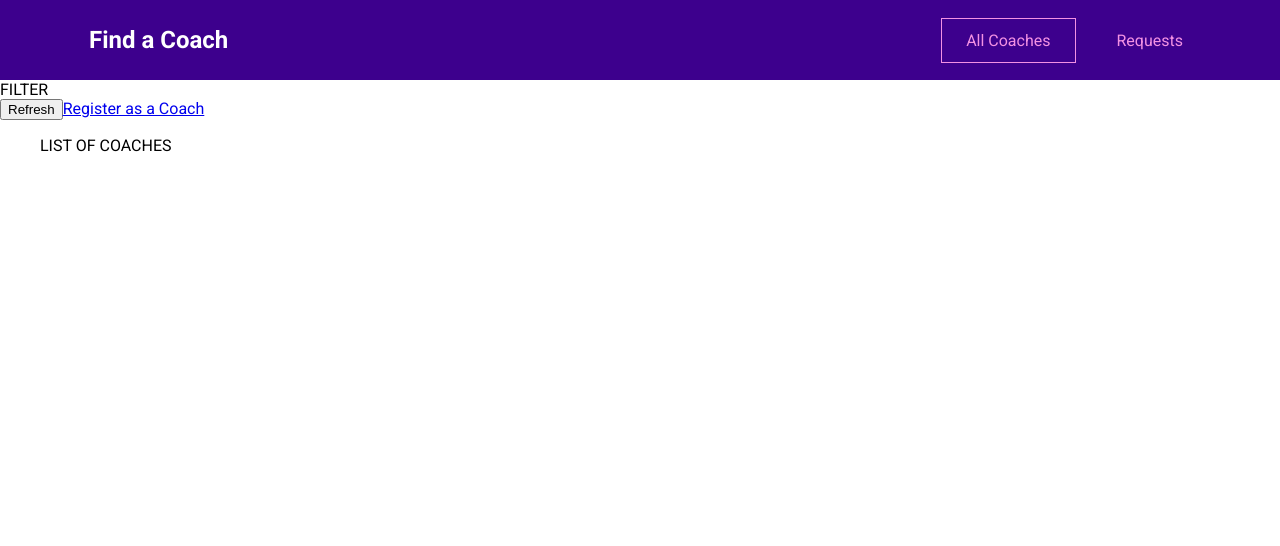
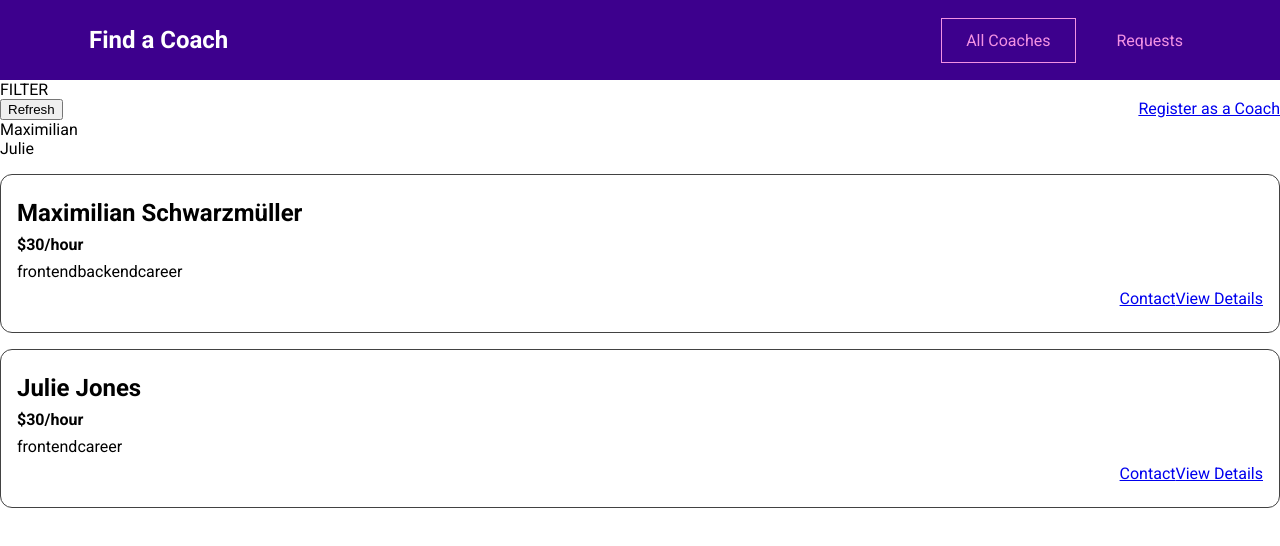
Before and after one commit to dudd1ts/Find-a-coach, a Vue app: page /coaches in a window 1280 px wide. Shown: the top 546 px of the page. Built offline with nearby package versions, Linux system fonts and the light colour scheme.

Commit message:
Work on the coaches list

```diff
--- /dev/null
+++ b/src/components/coaches/CoachItem.vue
@@ -0,0 +1,58 @@
+<template>
+  <li>
+    <h3>{{ fullName }}</h3>
+    <h4>${{ rate }}/hour</h4>
+    <div>
+      <span v-for="area in areas" :key="area">{{ area }}</span>
+    </div>
+    <div class="actions">
+      <router-link :to="coachContactLink">Contact</router-link>
+      <router-link :to="coachDetailsLink">View Details</router-link>
+    </div>
+  </li>
+</template>
+
+<script>
+export default {
+  props: ['id', 'firstName', 'lastName', 'rate', 'areas'],
+  computed: {
+    fullName() {
+      return `${this.firstName} ${this.lastName}`;
+    },
+    coachContactLink() {
+      return `${this.$route.path}/${this.id}/contact`; // /coaches/c1/contact
+    },
+    coachDetailsLink() {
+      return `${this.$route.path}/${this.id}`; // /coaches/c1
+    }
+  }
+}
+</script>
+
+
+<style scoped>
+li {
+  margin: 1rem 0;
+  border: 1px solid #424242;
+  border-radius: 12px;
+  padding: 1rem;
+}
+
+h3 {
+  font-size: 1.5rem;
+}
+
+h3,
+h4 {
+  margin: 0.5rem 0;
+}
+
+div {
+  margin: 0.5rem 0;
+}
+
+.actions {
+  display: flex;
+  justify-content: flex-end;
+}
+</style>
--- a/src/main.js
+++ b/src/main.js
@@ -1,11 +1,13 @@
 import { createApp } from 'vue';
 
 import router from './router.js';
+import store from './store/index.js';
 import App from './App.vue';
 
 
 const app = createApp(App)
 
 app.use(router);
+app.use(store);
 
 app.mount('#app');
--- a/src/pages/coaches/CoachesList.vue
+++ b/src/pages/coaches/CoachesList.vue
@@ -7,6 +7,51 @@
       <button>Refresh</button>
       <router-link to="/register">Register as a Coach</router-link>
     </div>
-    <ul>LIST OF COACHES</ul>
+    <ul v-if="hasCoaches">
+      <li v-for="coach in filteredCoaches" :key="coach.id">
+        {{ coach.firstName }}
+      </li>
+      <coach-item
+        v-for="coach in filteredCoaches"
+        :key="coach.id"
+        :id="coach.id"
+        :first-name="coach.firstName"
+        :last-name="coach.lastName"
+        :rate="coach.hourlyRate"
+        :areas="coach.areas"
+      ></coach-item>
+    </ul>
+    <h3 v-else>No coaches found.</h3>
   </section>
 </template>
+
+<script>
+import CoachItem from '../../components/coaches/CoachItem.vue';
+
+export default {
+  components: {
+    CoachItem,
+  },
+  computed: {
+    filteredCoaches() {
+      return this.$store.getters['coaches/coaches'];
+    },
+    hasCoaches() {
+      return this.$store.getters['coaches/hasCoaches'];
+    }
+  }
+}
+</script>
+
+<style scoped>
+ul {
+  list-style: none;
+  margin: 0;
+  padding: 0;
+}
+
+.controls {
+  display: flex;
+  justify-content: space-between;
+}
+</style>
--- /dev/null
+++ b/src/store/index.js
@@ -0,0 +1,11 @@
+import { createStore } from 'vuex';
+
+import coachesModule from './modules/coaches/index.js';
+
+const store = createStore({
+  modules: {
+    coaches: coachesModule
+  }
+});
+
+export default store;
--- /dev/null
+++ b/src/store/modules/coaches/actions.js
@@ -0,0 +1 @@
+export default {};
--- /dev/null
+++ b/src/store/modules/coaches/getters.js
@@ -0,0 +1,8 @@
+export default {
+  coaches(state) {
+    return state.coaches;
+  },
+  hasCoaches(state) {
+    return state.coaches && state.coaches.length > 0;
+  }
+};
--- /dev/null
+++ b/src/store/modules/coaches/index.js
@@ -0,0 +1,34 @@
+import mutations from './mutations.js';
+import actions from './actions.js';
+import getters from './getters.js';
+
+export default {
+  namespaced: true,
+  state() {
+    return {
+      coaches: [
+        {
+          id: 'c1',
+          firstName: 'Maximilian',
+          lastName: 'Schwarzmüller',
+          areas: ['frontend', 'backend', 'career'],
+          description:
+            "I'm Maximilian and I've worked as a freelance web developer for years. Let me help you become a developer as well!",
+          hourlyRate: 30
+        },
+        {
+          id: 'c2',
+          firstName: 'Julie',
+          lastName: 'Jones',
+          areas: ['frontend', 'career'],
+          description:
+            'I am Julie and as a senior developer in a big tech company, I can help you get your first job or progress in your current role.',
+          hourlyRate: 30
+        }
+      ]
+    };
+  },
+  mutations,
+  actions,
+  getters
+};
--- /dev/null
+++ b/src/store/modules/coaches/mutations.js
@@ -0,0 +1 @@
+export default {};
--- /dev/null
+++ b/src/store/modules/requests/index.js
@@ -0,0 +1 @@
+export default {};
```
